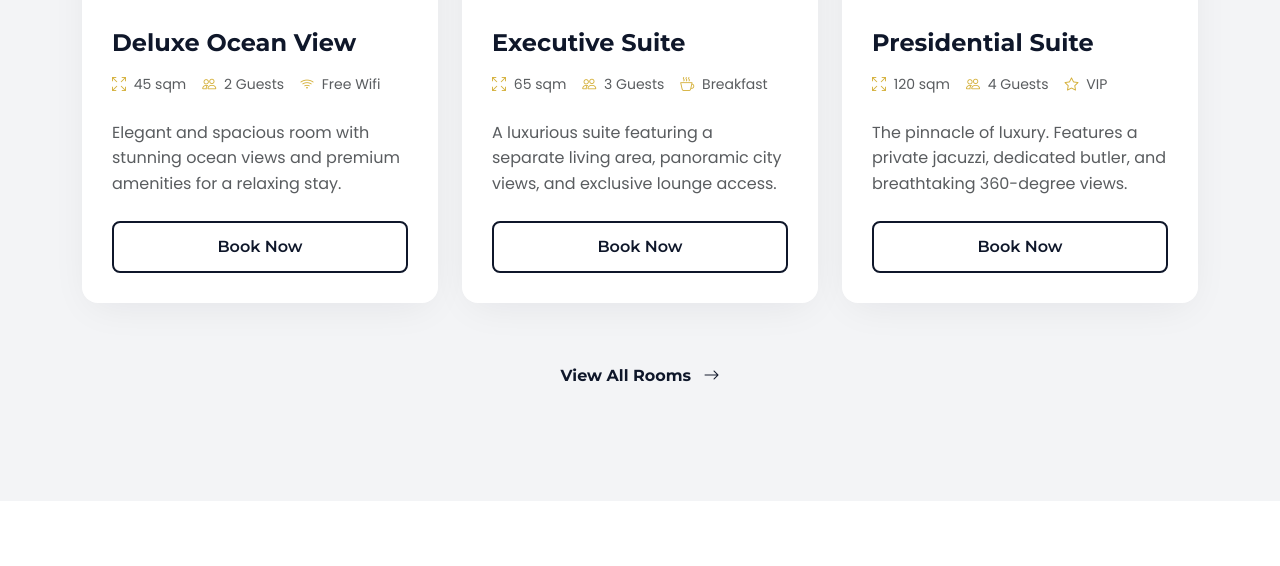
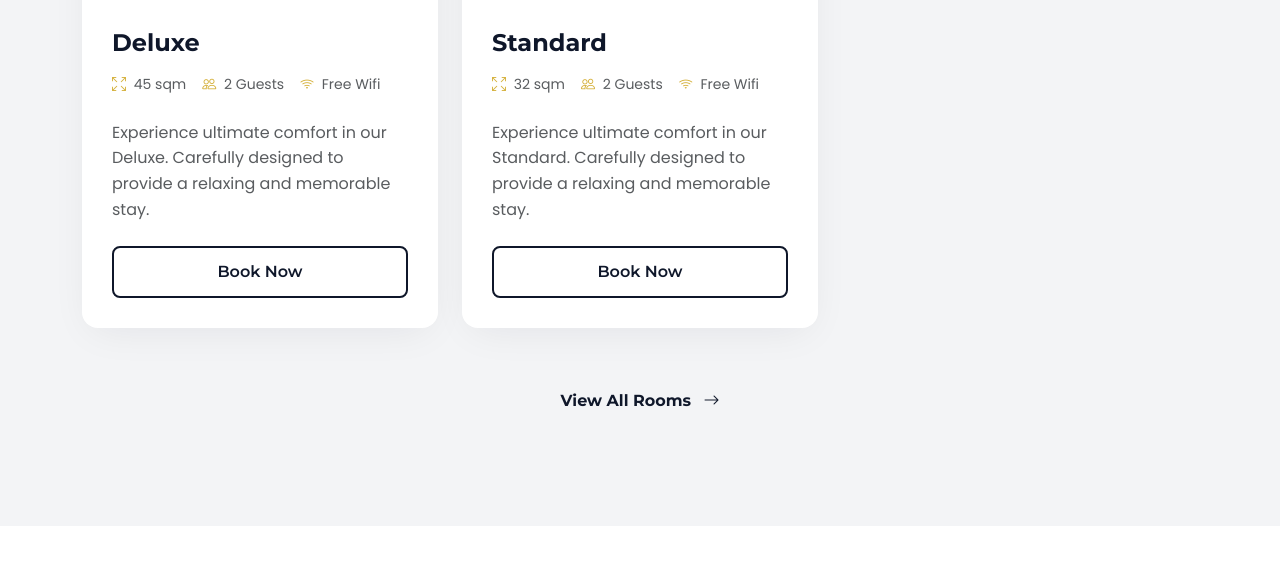
Before and after one commit to fobvsy/almaris-hotel, a PHP site: page / in a window 1280 px wide. Shown: the part 2214-2780 px from the top of the page. Run offline with PHP 8.4, Linux system fonts and the light colour scheme; data comes from the database, SQL or seed files in the repository.

```diff
--- a/admin/kamar.php
+++ b/admin/kamar.php
@@ -532,6 +532,8 @@ $rooms = $queryKamar->fetch_all(MYSQLI_ASSOC);
                                     <option value="Deluxe">Deluxe</option>
                                     <option value="Suite">Suite</option>
                                     <option value="Presidential">Presidential</option>
+                                    <option value="Exclusive">Exclusive</option>
+                                    <option value="Family">Family</option>
                                 </select>
                             </div>
                         </div>
@@ -585,6 +587,8 @@ $rooms = $queryKamar->fetch_all(MYSQLI_ASSOC);
                                     <option value="Deluxe">Deluxe</option>
                                     <option value="Suite">Suite</option>
                                     <option value="Presidential">Presidential</option>
+                                    <option value="Exclusive">Exclusive</option>
+                                    <option value="Family">Family</option>
                                 </select>
                             </div>
                         </div>
--- a/index.php
+++ b/index.php
@@ -1,4 +1,14 @@
-<?php session_start(); ?>
+<?php
+session_start();
+require_once 'config/koneksi.php';
+
+// Fetch 3 featured rooms for index
+$queryFeatured = $koneksi->query("SELECT * FROM kamar GROUP BY tipe_kamar ASC LIMIT 3");
+$featuredRooms = [];
+if ($queryFeatured) {
+    $featuredRooms = $queryFeatured->fetch_all(MYSQLI_ASSOC);
+}
+?>
 <!DOCTYPE html>
 <html lang="en">
 <head>
@@ -182,71 +192,53 @@
             </div>
 
             <div class="row g-4">
-                <!-- Room 1 -->
-                <div class="col-lg-4 col-md-6" data-aos="fade-up" data-aos-delay="100">
+                <?php if (empty($featuredRooms)): ?>
+                    <div class="col-12 text-center text-muted">No featured rooms available.</div>
+                <?php else: ?>
+                    <?php
+                    $delay = 100;
+                    foreach ($featuredRooms as $room):
+                        $tipe = strtolower($room['tipe_kamar']);
+                        $size = "32 sqm"; $guests = "2 Guests"; $extra = "Free Wifi";
+                        $iconExtra = "bi-wifi";
+                        if (strpos($tipe, 'deluxe') !== false) { $size = "45 sqm"; }
+                        if (strpos($tipe, 'suite') !== false) { $size = "65 sqm"; $guests = "3 Guests"; $extra = "Breakfast"; $iconExtra = "bi-cup-hot"; }
+                        if (strpos($tipe, 'presidential') !== false) { $size = "120 sqm"; $guests = "4 Guests"; $extra = "VIP"; $iconExtra = "bi-star"; }
+
+                        $fotoSrc = (!empty($room['foto']) && file_exists('assets/images/' . $room['foto']))
+                                   ? 'assets/images/' . $room['foto']
+                                   : 'https://images.unsplash.com/photo-1578683010236-d716f9a3f461?auto=format&fit=crop&w=800&q=80';
+
+                        $priceFormat = $room['harga'] >= 1000000
+                            ? rtrim(rtrim(number_format($room['harga'] / 1000000, 2, '.', ''), '0'), '.') . 'M'
+                            : number_format($room['harga'], 0, ',', '.');
+                    ?>
+                    <!-- Room -->
+                    <div class="col-lg-4 col-md-6" data-aos="fade-up" data-aos-delay="<?= $delay ?>">
                         <div class="room-card">
                             <div class="room-img-wrapper">
-                            <img src="https://images.unsplash.com/photo-1611892440504-42a792e24d32?ixlib=rb-4.0.3&auto=format&fit=crop&w=800&q=80" alt="Deluxe Room">
+                                <img src="<?= htmlspecialchars($fotoSrc) ?>" alt="<?= htmlspecialchars($room['tipe_kamar']) ?>">
                                 <div class="room-price">
-                                <span class="fs-4 fw-bold">Rp 1.5M</span> / night
+                                    <span class="fs-4 fw-bold">Rp <?= $priceFormat ?></span> / night
                                 </div>
                             </div>
                             <div class="room-content">
-                            <h3 class="h4 fw-bold text-navy mb-3">Deluxe Ocean View</h3>
+                                <h3 class="h4 fw-bold text-navy mb-3"><?= htmlspecialchars($room['tipe_kamar']) ?></h3>
                                 <div class="room-amenities d-flex gap-3 mb-4 text-muted fs-7">
-                                <span><i class="bi bi-arrows-fullscreen text-gold me-1"></i> 45 sqm</span>
-                                <span><i class="bi bi-people text-gold me-1"></i> 2 Guests</span>
-                                <span><i class="bi bi-wifi text-gold me-1"></i> Free Wifi</span>
+                                    <span><i class="bi bi-arrows-fullscreen text-gold me-1"></i> <?= $size ?></span>
+                                    <span><i class="bi bi-people text-gold me-1"></i> <?= $guests ?></span>
+                                    <span><i class="bi <?= $iconExtra ?> text-gold me-1"></i> <?= $extra ?></span>
                                 </div>
-                            <p class="text-muted mb-4">Elegant and spacious room with stunning ocean views and premium amenities for a relaxing stay.</p>
-                            <a href="booking.php" class="btn btn-outline-navy w-100">Book Now</a>
+                                <p class="text-muted mb-4">Experience ultimate comfort in our <?= htmlspecialchars($room['tipe_kamar']) ?>. Carefully designed to provide a relaxing and memorable stay.</p>
+                                <a href="booking.php?id=<?= $room['id_kamar'] ?>" class="btn btn-outline-navy w-100">Book Now</a>
                             </div>
                         </div>
                     </div>
-
-                <!-- Room 2 -->
-                <div class="col-lg-4 col-md-6" data-aos="fade-up" data-aos-delay="200">
-                    <div class="room-card">
-                        <div class="room-img-wrapper">
-                            <img src="https://images.unsplash.com/photo-1590490360182-c33d57733427?ixlib=rb-4.0.3&auto=format&fit=crop&w=800&q=80" alt="Executive Suite">
-                            <div class="room-price">
-                                <span class="fs-4 fw-bold">Rp 2.8M</span> / night
-                            </div>
-                        </div>
-                        <div class="room-content">
-                            <h3 class="h4 fw-bold text-navy mb-3">Executive Suite</h3>
-                            <div class="room-amenities d-flex gap-3 mb-4 text-muted fs-7">
-                                <span><i class="bi bi-arrows-fullscreen text-gold me-1"></i> 65 sqm</span>
-                                <span><i class="bi bi-people text-gold me-1"></i> 3 Guests</span>
-                                <span><i class="bi bi-cup-hot text-gold me-1"></i> Breakfast</span>
-                            </div>
-                            <p class="text-muted mb-4">A luxurious suite featuring a separate living area, panoramic city views, and exclusive lounge access.</p>
-                            <a href="booking.php" class="btn btn-outline-navy w-100">Book Now</a>
-                        </div>
-                    </div>
-                </div>
-
-                <!-- Room 3 -->
-                <div class="col-lg-4 col-md-6" data-aos="fade-up" data-aos-delay="300">
-                    <div class="room-card">
-                        <div class="room-img-wrapper">
-                            <img src="https://images.unsplash.com/photo-1582719508461-905c673771fd?ixlib=rb-4.0.3&auto=format&fit=crop&w=800&q=80" alt="Presidential Suite">
-                            <div class="room-price">
-                                <span class="fs-4 fw-bold">Rp 5.5M</span> / night
-                            </div>
-                        </div>
-                        <div class="room-content">
-                            <h3 class="h4 fw-bold text-navy mb-3">Presidential Suite</h3>
-                            <div class="room-amenities d-flex gap-3 mb-4 text-muted fs-7">
-                                <span><i class="bi bi-arrows-fullscreen text-gold me-1"></i> 120 sqm</span>
-                                <span><i class="bi bi-people text-gold me-1"></i> 4 Guests</span>
-                                <span><i class="bi bi-star text-gold me-1"></i> VIP</span>
-                            </div>
-                            <p class="text-muted mb-4">The pinnacle of luxury. Features a private jacuzzi, dedicated butler, and breathtaking 360-degree views.</p>
-                            <a href="booking.php" class="btn btn-outline-navy w-100">Book Now</a>
-                        </div>
-                    </div>
-                </div>
+                    <?php
+                        $delay += 100;
+                    endforeach;
+                    ?>
+                <?php endif; ?>
             </div>
 
             <div class="text-center mt-5" data-aos="fade-up">
--- a/kamar.php
+++ b/kamar.php
@@ -7,7 +7,7 @@ $typeFilter = $_GET['type'] ?? '';
 $sortOption = $_GET['sort'] ?? 'recommended';
 
 $whereClause = "";
-$orderBy = "GROUP BY tipe_kamar";
+$orderBy = "GROUP BY tipe_kamar ORDER BY tipe_kamar";
 
 if (!empty($typeFilter)) {
     $typeEscaped = $koneksi->real_escape_string($typeFilter);
@@ -163,6 +163,8 @@ if (isset($_SESSION['alert'])) {
                             <option value="Deluxe" <?= stripos($typeFilter, 'Deluxe') !== false ? 'selected' : '' ?>>Deluxe Room</option>
                             <option value="Suite" <?= stripos($typeFilter, 'Suite') !== false ? 'selected' : '' ?>>Suite / Executive</option>
                             <option value="Presidential" <?= stripos($typeFilter, 'Presidential') !== false ? 'selected' : '' ?>>Presidential Suite</option>
+                            <option value="Exclusive" <?= stripos($typeFilter, 'Exclusive') !== false ? 'selected' : '' ?>>Exclusive</option>
+                            <option value="Family" <?= stripos($typeFilter, 'Family') !== false ? 'selected' : '' ?>>Family</option>
                         </select>
                     </div>
                 </div>
```
Also changed, not shown: user/dashboard.php (+8 -2 lines). Lines whose indentation alone changed are shown as unchanged.
